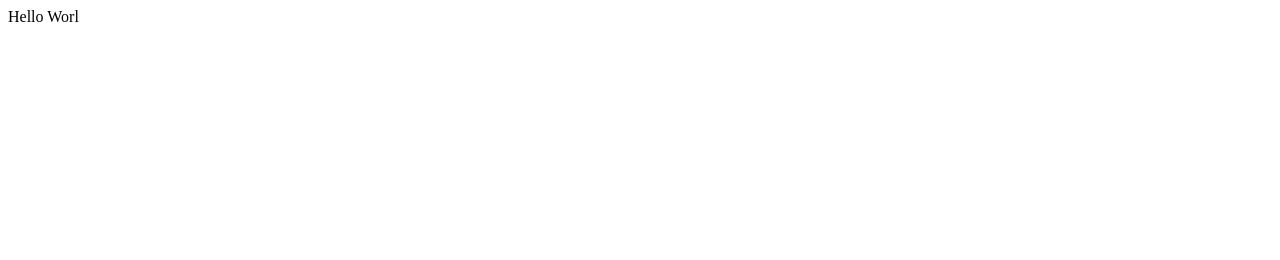
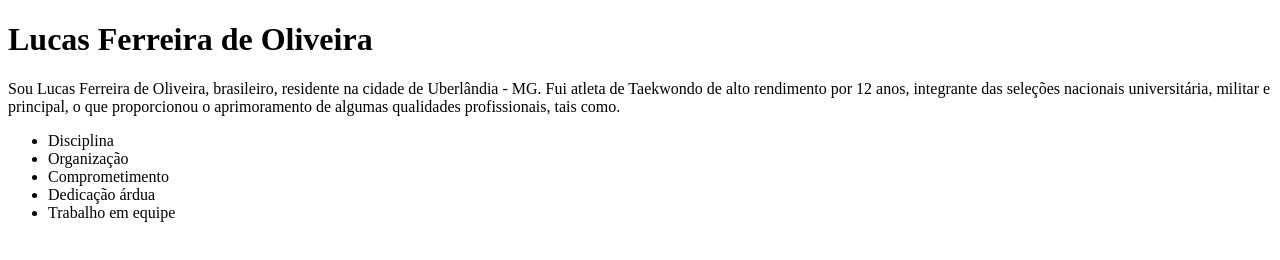
Before and after one commit to LucasFerreiraDeOliveira/LucasFerreiraDeOliveira.github.io, a plain HTML site: page index.html in a window 1280 px wide. Drawn offline with Linux system fonts and the light colour scheme.

Commit message:
Criei um index com nome, decrição sobre mim e lista de habilidades

```diff
--- a/index.html
+++ b/index.html
@@ -1 +1,23 @@
-Hello Worl
+<!DOCTYPE html>
+<html lang="en">
+<head>
+    <meta charset="UTF-8">
+    <meta http-equiv="X-UA-Compatible" content="IE=edge">
+    <meta name="viewport" content="width=device-width, initial-scale=1.0">
+    <title>Lucas Ferreira de Oliveira</title>
+</head>
+<body>
+    <h1>Lucas Ferreira de Oliveira</h1>
+    <p>Sou Lucas Ferreira de Oliveira, brasileiro, residente na cidade de Uberlândia - MG.
+        Fui atleta de Taekwondo de alto rendimento por 12 anos, integrante das seleções
+        nacionais universitária, militar e principal, o que proporcionou o aprimoramento
+        de algumas qualidades profissionais, tais como.</p>
+    <ul>
+        <li>Disciplina</li>
+        <li>Organização</li>
+        <li>Comprometimento</li>
+        <li>Dedicação árdua</li>
+        <li>Trabalho em equipe</li>
+    </ul>
+</body>
+</html>
```
